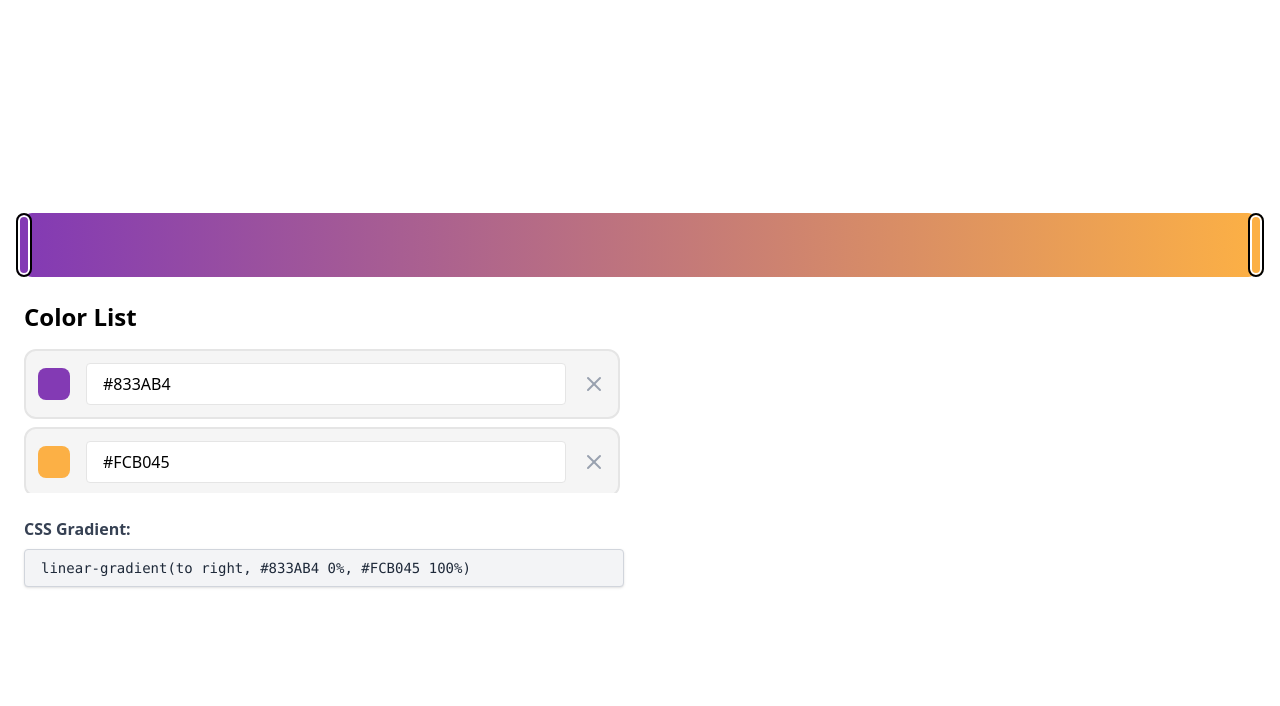
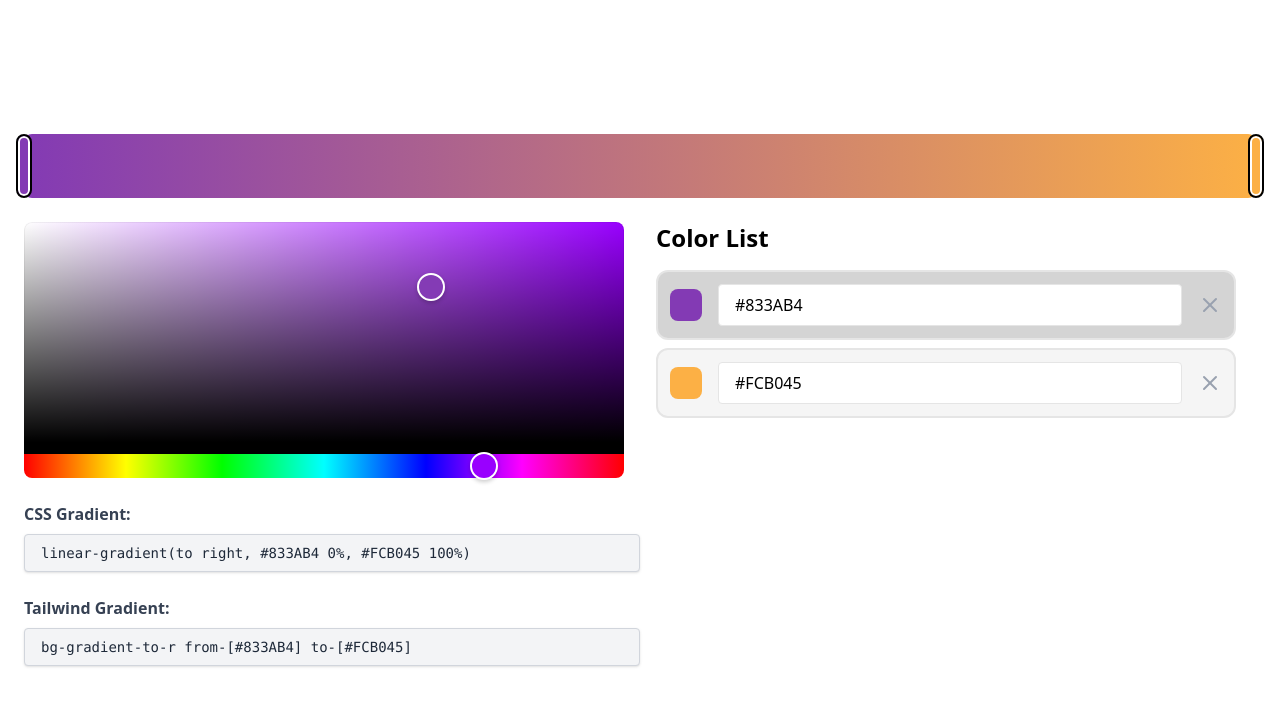
Before and after one commit to ShadowCatP/CSS-generator-component, a React (Vite) app: page / in a window 1280 px wide. Shown: the top 706 px of the page. Built offline with nearby package versions, Linux system fonts and the light colour scheme.

Commit message:
added color picker and tailwind code generation

```diff
--- a/package.json
+++ b/package.json
@@ -16,6 +16,7 @@
     "prettier": "^3.6.2",
     "prettier-plugin-tailwindcss": "^0.6.14",
     "react": "^19.1.1",
+    "react-colorful": "^5.6.1",
     "react-dom": "^19.1.1",
     "tailwindcss": "^4.1.11"
   },
--- a/src/App.tsx
+++ b/src/App.tsx
@@ -3,31 +3,67 @@ import { ColorRamp } from "./components/ColorRamp";
 import type { ColorStop } from "./lib/types";
 import { generateGradient } from "./lib/utils";
 import { ColorList } from "./components/ColorList";
+import { HexColorPicker } from "react-colorful";
 
 export const App = () => {
   const [colorStops, setColorStops] = useState<ColorStop[]>([
     { id: 1, position: 0, color: "#833AB4" },
     { id: 2, position: 100, color: "#FCB045" },
   ]);
+  const [selectedStopId, setSelectedStopId] = useState(1);
 
   return (
     <div className="flex h-screen items-center justify-center">
       <div className="mx-6 flex w-full max-w-7xl flex-col gap-6">
-        <ColorRamp colorStops={colorStops} setColorStops={setColorStops} />
+        <ColorRamp
+          colorStops={colorStops}
+          setColorStops={setColorStops}
+          setSelectedStopId={setSelectedStopId}
+        />
 
-        <div className="grid grid-cols-2">
-          <ColorList colorStops={colorStops} setColorStops={setColorStops} />
+        <div className="grid h-64 grid-cols-2 items-center gap-8">
+          <HexColorPicker
+            style={{ width: "100%", height: "100%" }}
+            color={
+              colorStops.find((stop) => stop.id === selectedStopId)?.color ??
+              "#FFF"
+            }
+            onChange={(color) => {
+              setColorStops((prevStops) =>
+                prevStops.map((stop) =>
+                  stop.id === selectedStopId
+                    ? { ...stop, color: color.toUpperCase() }
+                    : stop,
+                ),
+              );
+            }}
+          />
+
+          <ColorList
+            colorStops={colorStops}
+            setColorStops={setColorStops}
+            selectedStopId={selectedStopId}
+            setSelectedStopId={setSelectedStopId}
+          />
         </div>
 
-        <div className="flex flex-col items-start">
-          <span className="mb-2 font-semibold text-gray-700">
-            CSS Gradient:
-          </span>
-          <div
-            className="w-full rounded border border-gray-300 bg-gray-100 px-4 py-2 font-mono text-sm break-all text-gray-800 shadow-sm select-all"
-            style={{ maxWidth: 600 }}
-          >
-            {generateGradient(colorStops)}
+        <div className="flex max-w-1/2 flex-col gap-6">
+          <div className="flex flex-col">
+            <span className="mb-2 font-semibold text-gray-700">
+              CSS Gradient:
+            </span>
+            <div className="w-full rounded border border-gray-300 bg-gray-100 px-4 py-2 font-mono text-sm break-all text-gray-800 shadow-sm select-all">
+              {generateGradient(colorStops)}
+            </div>
+          </div>
+
+          <div className="flex flex-col">
+            <span className="mb-2 font-semibold text-gray-700">
+              Tailwind Gradient:
+            </span>
+            <div className="w-full rounded border border-gray-300 bg-gray-100 px-4 py-2 font-mono text-sm break-all text-gray-800 shadow-sm select-all">
+              {generateGradient(colorStops, true)}
+            </div>
           </div>
         </div>
       </div>
--- a/src/components/ColorList.tsx
+++ b/src/components/ColorList.tsx
@@ -6,9 +6,16 @@ import { isValidHex } from "../lib/utils";
 interface ColorListProps {
   colorStops: ColorStop[];
   setColorStops: Dispatch<SetStateAction<ColorStop[]>>;
+  selectedStopId: number;
+  setSelectedStopId: Dispatch<SetStateAction<number>>;
 }
 
-export const ColorList = ({ colorStops, setColorStops }: ColorListProps) => {
+export const ColorList = ({
+  colorStops,
+  setColorStops,
+  selectedStopId,
+  setSelectedStopId,
+}: ColorListProps) => {
   const removeStop = (stopId: number) => {
     if (colorStops.length > 2) {
       setColorStops((prev) => prev.filter((stop) => stop.id !== stopId));
@@ -16,14 +23,15 @@ export const ColorList = ({ colorStops, setColorStops }: ColorListProps) => {
   };
 
   return (
-    <div className="flex h-48 flex-col gap-4 overflow-auto pr-5">
+    <div className="flex h-full flex-col gap-4 overflow-hidden">
       <p className="text-2xl font-bold">Color List</p>
 
-      <div className="flex flex-col gap-2">
+      <div className="flex flex-col gap-2 overflow-auto pr-5">
         {colorStops.map((stop) => (
           <div
             key={stop.id}
-            className="flex items-center justify-between rounded-xl border-2 border-neutral-200 bg-neutral-100 p-3"
+            className={`flex items-center justify-between rounded-xl border-2 border-neutral-200 p-3 ${selectedStopId === stop.id ? "bg-neutral-300" : "bg-neutral-100"}`}
+            onClick={() => setSelectedStopId(stop.id)}
           >
             <div
               className="h-8 w-8 rounded-lg"
--- a/src/components/ColorRamp.tsx
+++ b/src/components/ColorRamp.tsx
@@ -12,9 +12,14 @@ import { interpolate, generateGradient, isValidHex } from "../lib/utils";
 interface ColorRampProps {
   colorStops: ColorStop[];
   setColorStops: Dispatch<SetStateAction<ColorStop[]>>;
+  setSelectedStopId: Dispatch<SetStateAction<number>>;
 }
 
-export const ColorRamp = ({ colorStops, setColorStops }: ColorRampProps) => {
+export const ColorRamp = ({
+  colorStops,
+  setColorStops,
+  setSelectedStopId,
+}: ColorRampProps) => {
   const [draggedStopId, setDraggedStopId] = useState<number | null>(null);
   const rampRef = useRef<HTMLDivElement>(null);
 
@@ -59,6 +64,7 @@ export const ColorRamp = ({ colorStops, setColorStops }: ColorRampProps) => {
 
   const handleMouseDown = (id: number) => {
     setDraggedStopId(id);
+    setSelectedStopId(id);
   };
 
   const handleMouseMove = useCallback(
--- a/src/lib/utils.ts
+++ b/src/lib/utils.ts
@@ -1,8 +1,21 @@
 import type { ColorStop } from "./types";
 import Color from "color";
 
-export const generateGradient = (colorStops: ColorStop[]): string => {
+export const generateGradient = (
+  colorStops: ColorStop[],
+  tailwind?: boolean,
+): string => {
   const sorted = colorStops.slice().sort((a, b) => a.position - b.position);
+
+  if (tailwind) {
+    const stops = sorted.map((stop, idx) => {
+      if (idx === 0) return `from-[${stop.color}]`;
+      if (idx === sorted.length - 1) return `to-[${stop.color}]`;
+      return `via-[${stop.color}]`;
+    });
+    return `bg-gradient-to-r ${stops.join(" ")}`;
+  }
+
   return `linear-gradient(to right, ${sorted
     .map((stop) => `${stop.color} ${Math.round(stop.position)}%`)
     .join(", ")})`;
```
Also changed, not shown: 1 other file (tests, documents, lock files or other folders).
